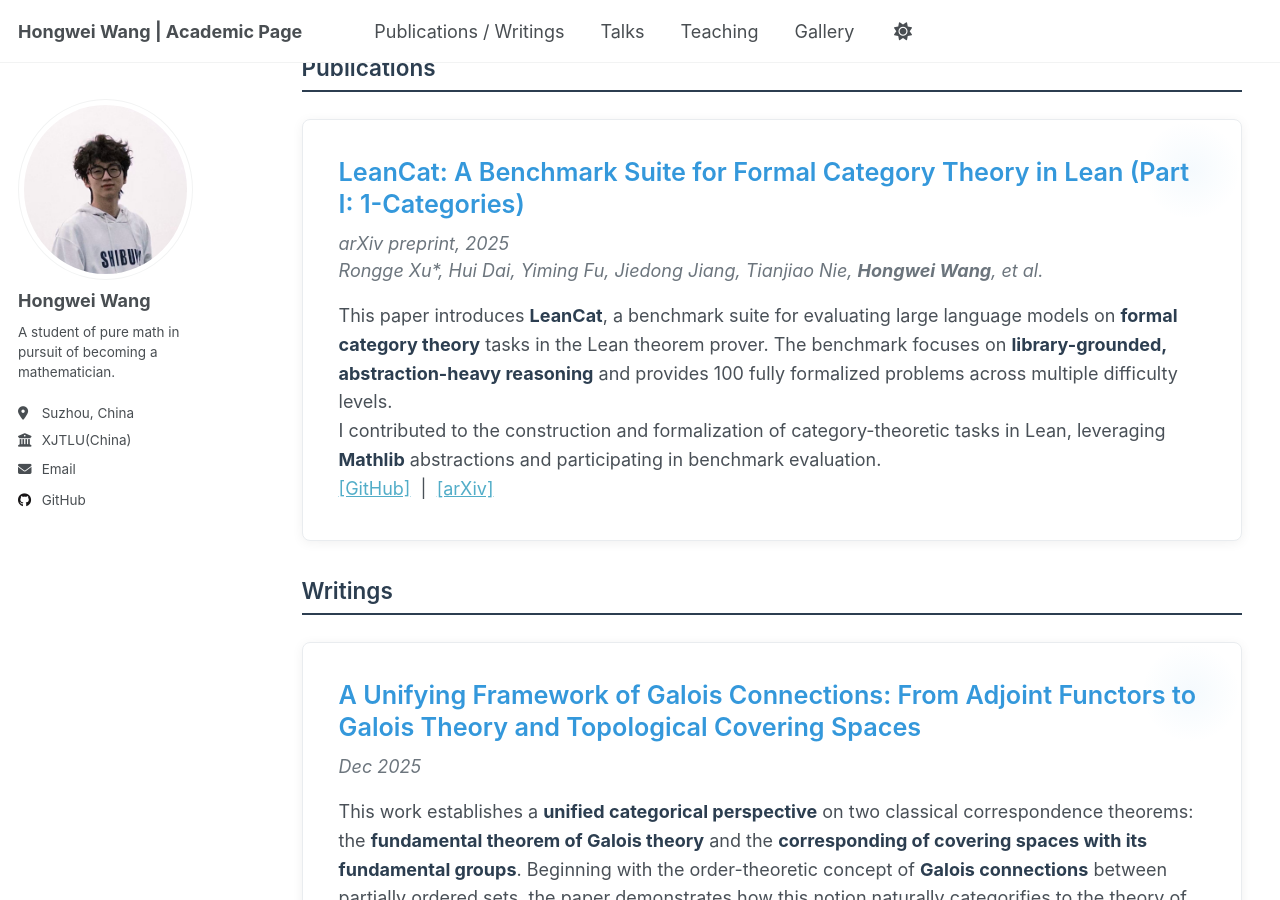
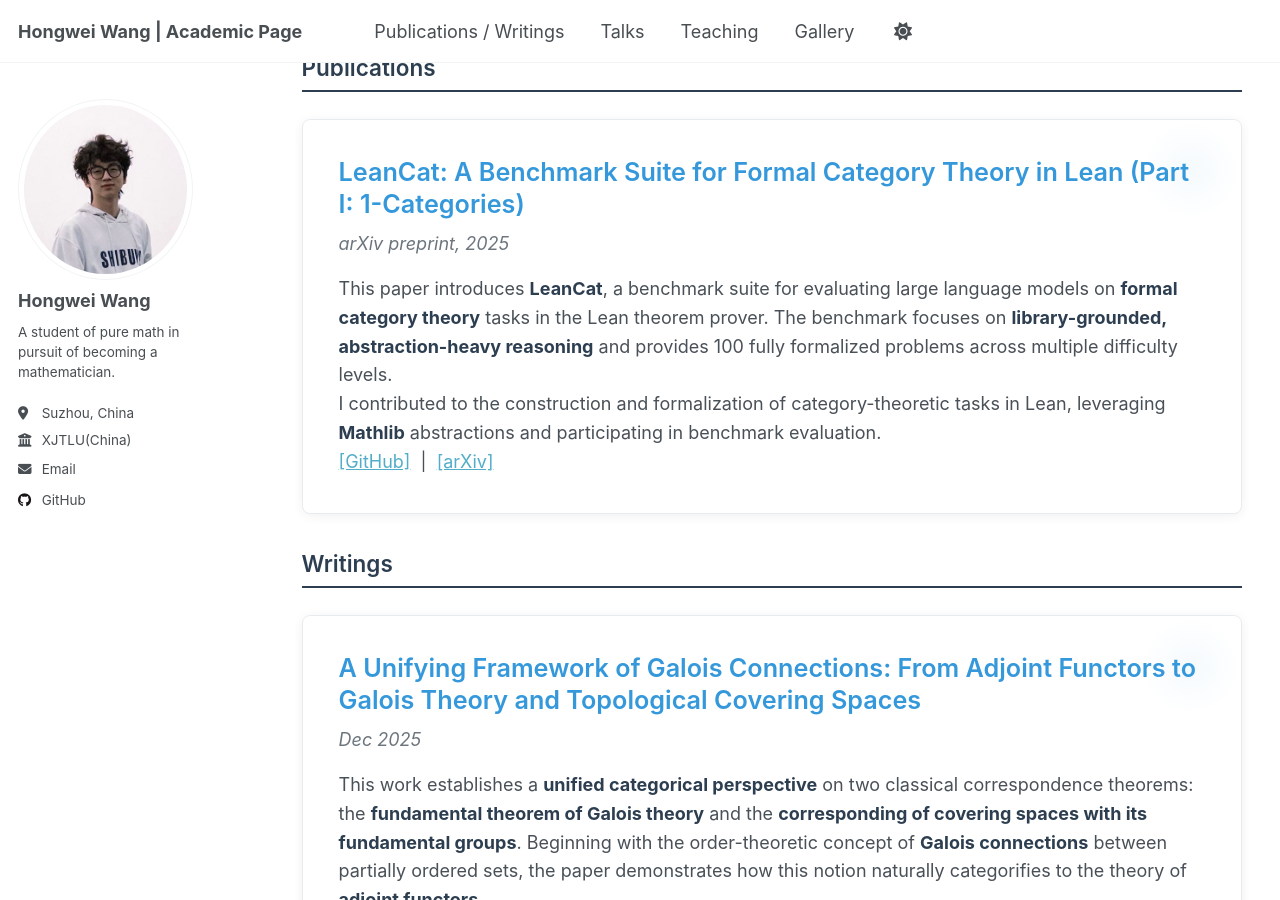
Before and after one commit to WangHongWei-AcademicPage/WangHongWei-AcademicPage.github.io, a Jekyll site: the page built from _pages/writings.html, in a window 1280 px wide and 900 px high, scrolled down 396 px. Built offline with Jekyll 4.4.1, drawn with Linux system fonts in a browser that asks for light colours; a script that is not in the unit is left out.

Commit message:
Update writings.html

```diff
--- a/_pages/writings.html
+++ b/_pages/writings.html
@@ -185,7 +185,6 @@ author_profile: true
     </h3>
     <div class="writing-meta">
       arXiv preprint, 2025 <br>
-      <em>Rongge Xu*, Hui Dai, Yiming Fu, Jiedong Jiang, Tianjiao Nie, <strong>Hongwei Wang</strong>, et al.</em>
     </div>
   </div>
 
@@ -207,24 +206,6 @@ author_profile: true
     <a href="https://arxiv.org/abs/XXXX.XXXXX" target="_blank">[arXiv]</a>
   </p>
 </div>
-
-
-
-
-
-
-
-
-
-
-
-
-
-
-
-
-
-
 
 
 
```
